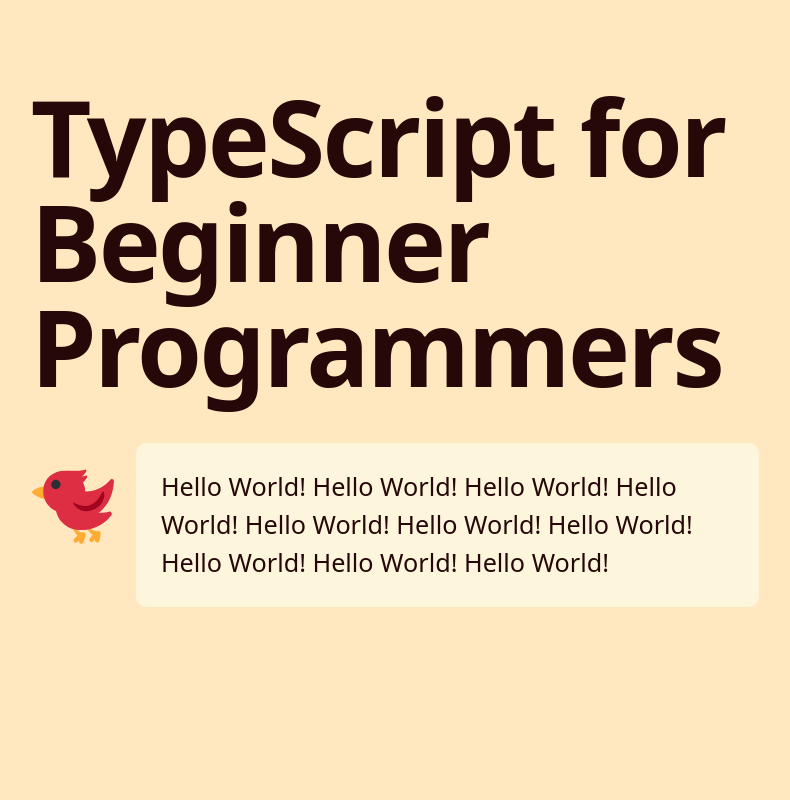
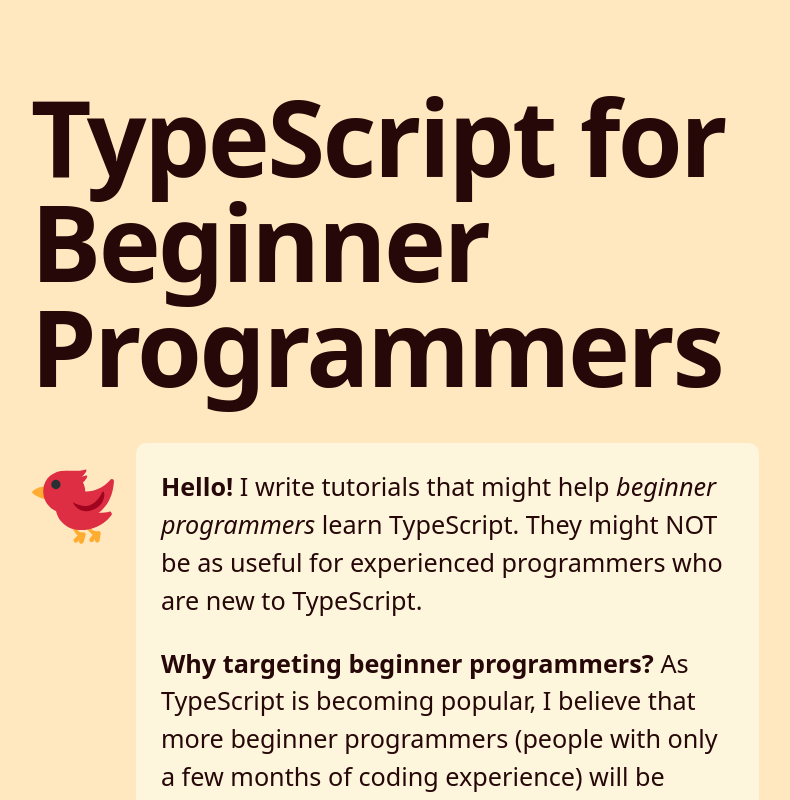
Before and after one commit to chibicode/TypeScript-for-Beginner-Programmers, a Next.js app: page / in a window 1280 px wide. Shown: the top 800 px of the page, without its empty margins (245-1035 px from the left). Built offline with nearby package versions, Linux system fonts and the light colour scheme.

Commit message:
Add intro quote

```diff
--- a/src/components/Page.tsx
+++ b/src/components/Page.tsx
@@ -1,7 +1,9 @@
-import React from 'react'
+/** @jsx jsx */
+import { css, jsx } from '@emotion/core'
 import GlobalStyles from 'src/components/GlobalStyles'
 import Container from 'src/components/Container'
 import Header from 'src/components/Header'
+import useTheme from 'src/hooks/useTheme'
 
 const Page = ({
   children,
@@ -9,13 +11,22 @@
 }: {
   children: React.ReactNode
   index?: boolean
-}) => (
+}) => {
+  const { spaces } = useTheme()
+  return (
     <>
       <GlobalStyles>
         <Header useH1={index} />
-      <Container>{children}</Container>
+        <Container
+          cssOverrides={css`
+            margin-bottom: ${spaces(8)};
+          `}
+        >
+          {children}
+        </Container>
       </GlobalStyles>
     </>
   )
+}
 
 export default Page
--- a/src/pages/index.tsx
+++ b/src/pages/index.tsx
@@ -13,8 +13,18 @@
           children: (
             <>
               <P>
-                Hello World! Hello World! Hello World! Hello World! Hello World!
-                Hello World! Hello World! Hello World! Hello World! Hello World!{' '}
+                <strong>Hello!</strong> I write tutorials that might help{' '}
+                <em>beginner programmers</em> learn TypeScript. They might NOT
+                be as useful for experienced programmers who are new to
+                TypeScript.
+              </P>
+              <P>
+                <strong>Why targeting beginner programmers?</strong> As
+                TypeScript is becoming popular, I believe that more beginner
+                programmers (people with only a few months of coding experience)
+                will be learning it,{' '}
+                <em>possibly as one of their first languages</em>. So I wanted
+                to create tutorials specifically targeting beginner programmers.
               </P>
             </>
           )
```
Lines whose indentation alone changed are shown as unchanged.
